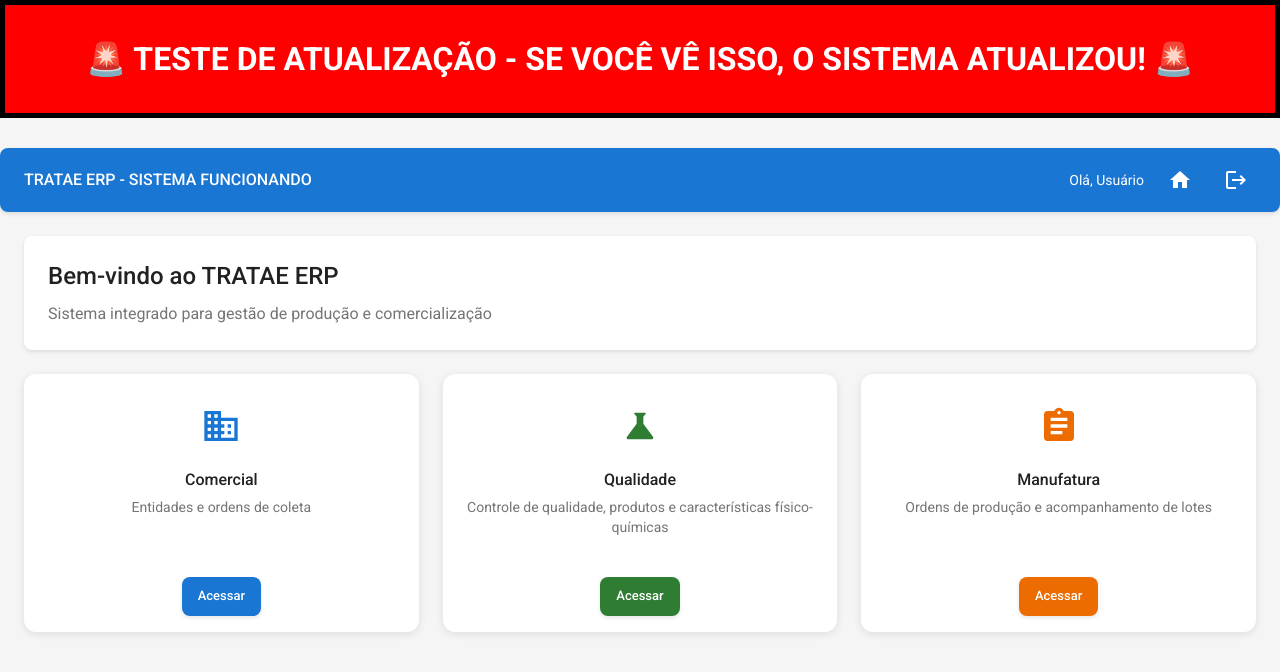
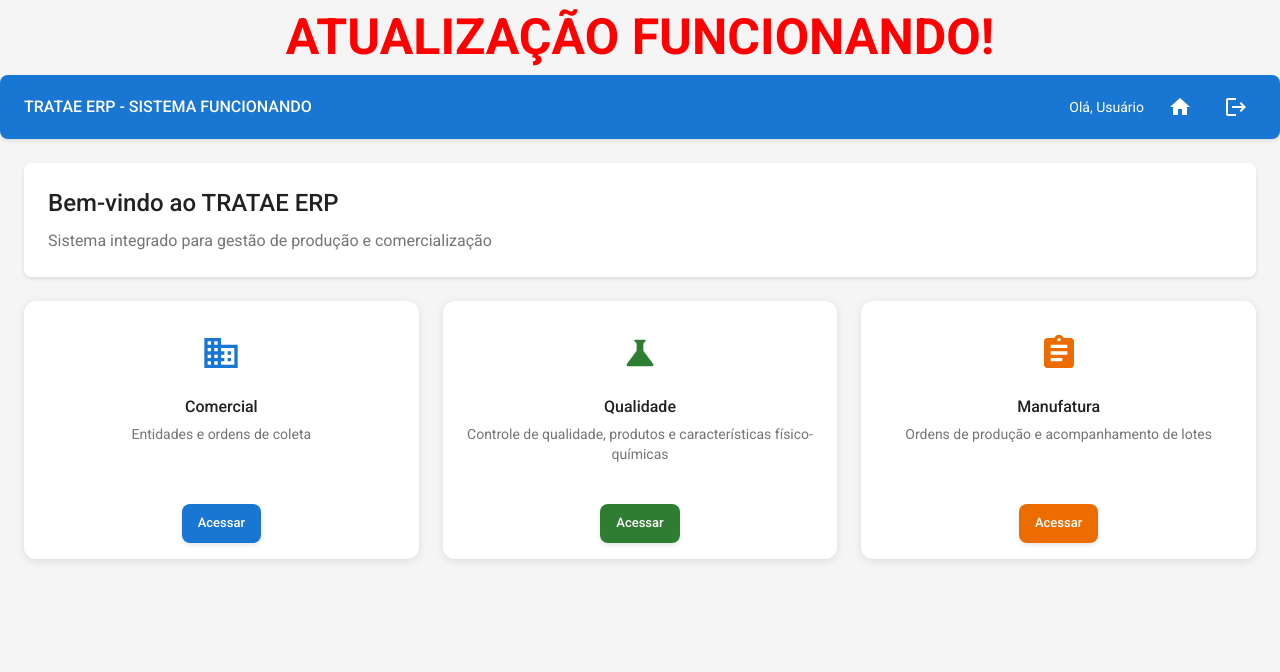
Before and after one commit to leonardocasa/tratae-erp, a React (Create React App) app in the folder frontend/: page /dashboard in a window 1280 px wide. Shown: the top 672 px of the page. Built offline with nearby package versions, Linux system fonts and the light colour scheme; no server answers.

Commit message:
TEST: Simple red text to verify if frontend deploy is working

```diff
--- a/frontend/src/pages/Dashboard/Dashboard.tsx
+++ b/frontend/src/pages/Dashboard/Dashboard.tsx
@@ -45,19 +45,10 @@ const Dashboard: React.FC = () => {
 
   return (
     <>
-      {/* TESTE DRÁSTICO - HEADER VERMELHO GRANDE */}
-      <div style={{
-        backgroundColor: 'red',
-        color: 'white',
-        padding: '30px',
-        marginBottom: '30px',
-        fontSize: '32px',
-        fontWeight: 'bold',
-        textAlign: 'center',
-        border: '5px solid black'
-      }}>
-        🚨 TESTE DE ATUALIZAÇÃO - SE VOCÊ VÊ ISSO, O SISTEMA ATUALIZOU! 🚨
-      </div>
+      {/* TESTE SIMPLES - SÓ TEXTO */}
+      <h1 style={{ color: 'red', fontSize: '50px', textAlign: 'center' }}>
+        ATUALIZAÇÃO FUNCIONANDO!
+      </h1>
 
       {/* HEADER COM LOGOUT */}
       <AppBar position="static" sx={{ mb: 3, backgroundColor: '#1976d2' }}>
```
